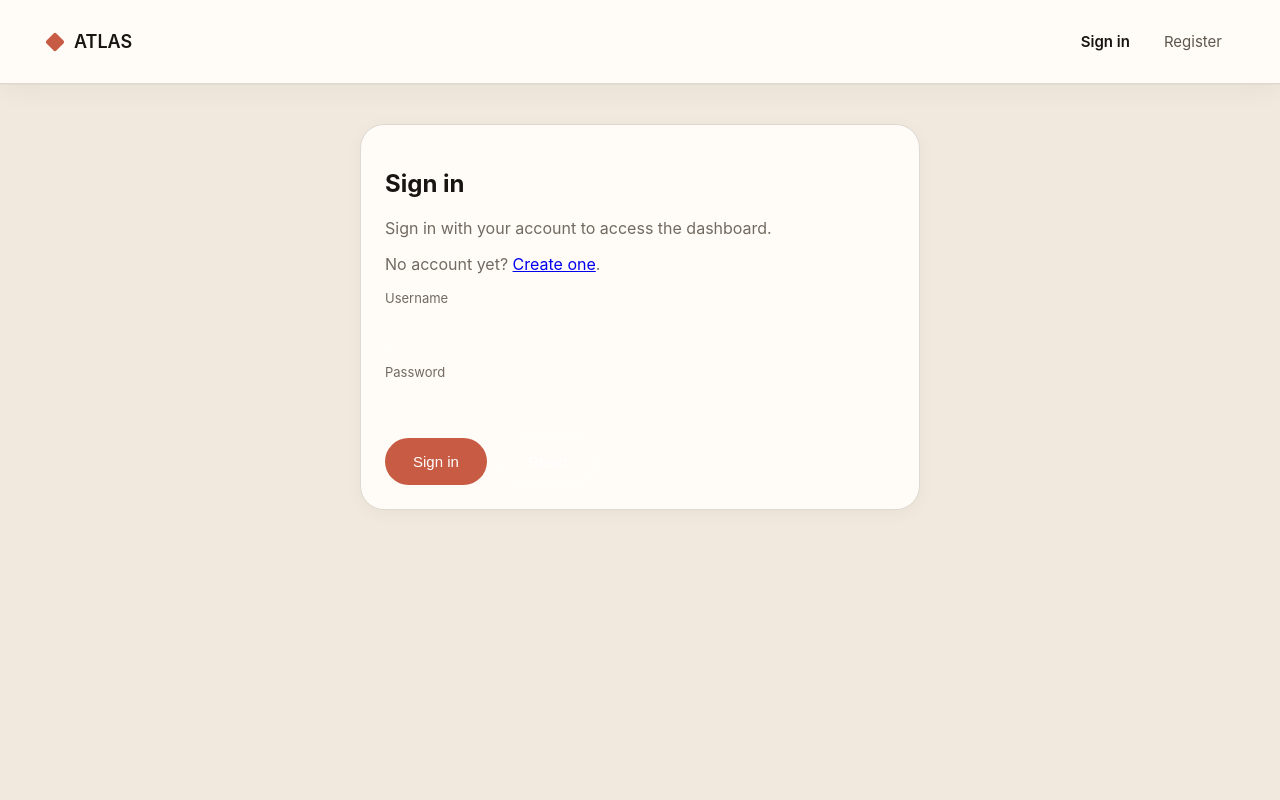
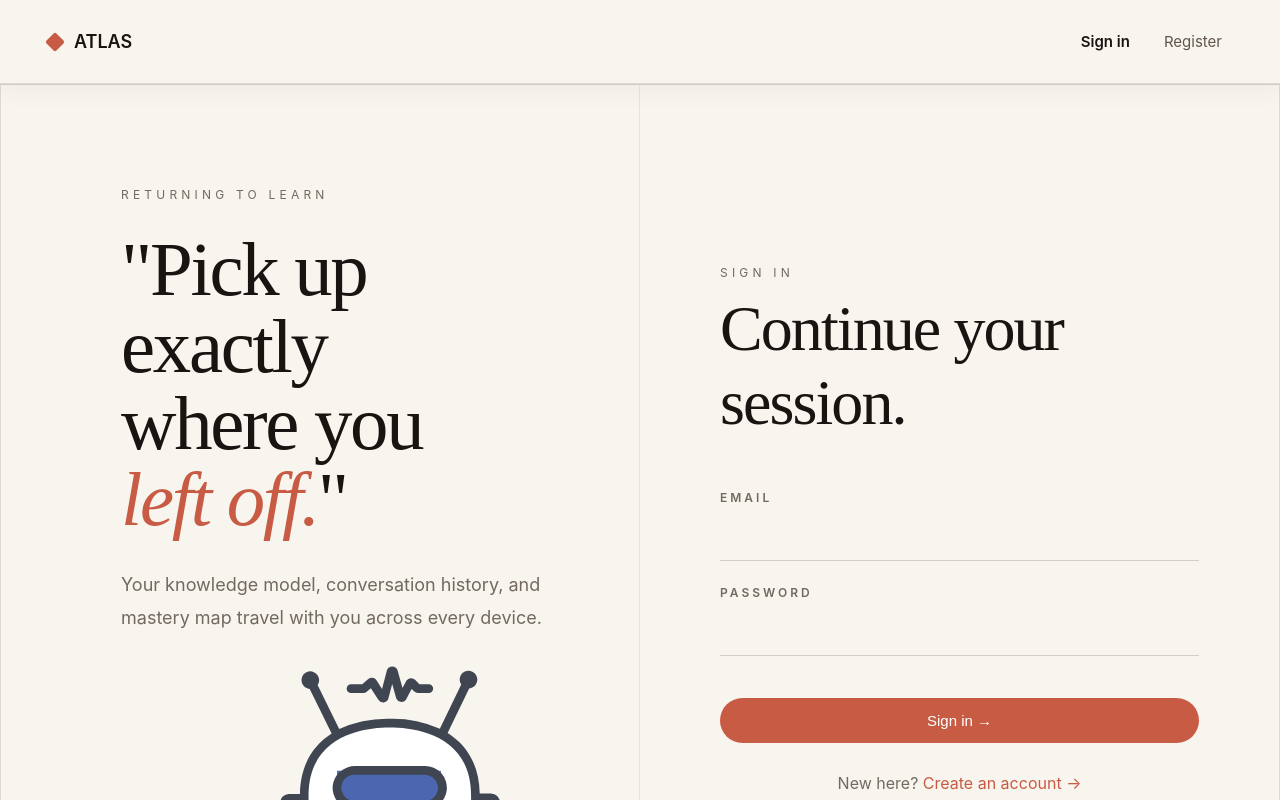
Before and after one commit to SahanMihikalpa/frontend-robot-, a Next.js app: page /login in a window 1280 px wide. Shown: the top 800 px of the page. Built offline with nearby package versions, Linux system fonts and the light colour scheme; no server answers.

Commit message:
Login page redesigned

```diff
--- a/components/Layout.tsx
+++ b/components/Layout.tsx
@@ -45,7 +45,14 @@ const Layout: React.FC<{ children?: React.ReactNode }> = ({ children }) => {
         </div>
       </header>
 
-      <main className="container">{children}</main>
+      <main
+        className={
+          router.pathname === '/login' ||
+          router.pathname === '/register'
+            ? ''
+            : 'container'
+        }
+      >{children}</main>
     </div>
   )
 }
--- a/pages/login.tsx
+++ b/pages/login.tsx
@@ -3,6 +3,7 @@ import Link from 'next/link'
 import { useRouter } from 'next/router'
 import { getCurrentUser, loginUser } from '../lib/api'
 import { getRoleHome, setStoredUser } from '../lib/session'
+import Image from 'next/image'
 
 export default function Login() {
   const [username, setUsername] = useState('')
@@ -28,31 +29,244 @@ export default function Login() {
   }
 
   return (
-    <div style={{ maxWidth: 560, margin: '0 auto' }}>
-      <div className="card">
-        <h2>Sign in</h2>
-        <p className="muted">Sign in with your account to access the dashboard.</p>
-        <p className="muted">No account yet? <Link href="/register">Create one</Link>.</p>
+  <div
+    style={{
+      minHeight: 'calc(100vh - 90px)',
+      display: 'grid',
+      gridTemplateColumns: '1fr 1fr',
+      marginTop: 0,
+      border: '1px solid var(--border)',
+      background: 'var(--surface)',
+      overflow: 'hidden'
+    }}
+  >
+    {/* LEFT PANEL */}
 
-        <form onSubmit={handleSubmit} style={{ marginTop: 16 }}>
+    <div
+      style={{
+        padding: '90px 60px',
+        borderRight: '1px solid rgba(114,106,97,0.12)',
+        display: 'flex',
+        flexDirection: 'column',
+        height: '100%'
+      }}
+    >
+      <div
+        style={{
+          paddingLeft: '60px'
+        }}
+      >
+        <p
+          style={{
+            letterSpacing: '.35em',
+            textTransform: 'uppercase',
+            fontSize: 12,
+            color: '#726A61'
+          }}
+        >
+          Returning To Learn
+        </p>
+
+        <h1
+          className="editorial-title"
+          style={{
+            fontSize: '4.8rem',
+            lineHeight: '1',
+            marginTop: 30,
+            marginBottom: 30,
+            fontWeight: 500
+          }}
+        >
+          "Pick up exactly
+          <br />
+          where you
+          <br />
+          <span
+            style={{
+              color: '#C85B43',
+              fontStyle: 'italic'
+            }}
+          >
+            left off.
+          </span>
+          "
+        </h1>
+
+        <p
+          style={{
+            maxWidth: 500,
+            color: '#726A61',
+            lineHeight: 1.8,
+            fontSize: 18
+          }}
+        >
+          Your knowledge model, conversation history, and mastery map
+          travel with you across every device.
+        </p>
+      </div>
+
+      <div
+        style={{
+          display: 'flex',
+          flexDirection: 'column',
+          alignItems: 'center',
+          gap: 30,
+          marginLeft: '140px'
+        }}
+      >
+      <div
+        style={{
+          position: 'relative',
+          width: 220,
+          height: 220
+        }}
+      >
+        {/* Glow */}
+
+        <div
+          style={{
+            position: 'relative',
+            inset: 0,
+            borderRadius: '50%',
+            background:
+              'radial-gradient(circle, rgba(200,91,67,.12) 0%, rgba(200,91,67,.05) 45%, transparent 75%)',
+            transform: 'scale(1.15)'
+          }}
+        />
+
+        <Image
+          src="/robot.svg"
+          alt="Atlas Robot"
+          width={220}
+          height={220}
+          style={{
+            zIndex: 2
+          }}
+        />
+      </div>
+
+    </div>
+    </div>
+
+    {/* RIGHT PANEL */}
+
+    <div
+      style={{
+        padding: '80px 80px',
+        display: 'flex',
+        alignItems: 'center'
+      }}
+    >
+      <div style={{ width: '100%', maxWidth: '500px', margin: '0 auto' }}>
+        <p
+          style={{
+            letterSpacing: '.35em',
+            textTransform: 'uppercase',
+            fontSize: 12,
+            color: '#726A61'
+          }}
+        >
+          Sign In
+
+        </p>
+
+
+
+        <h2
+          className="editorial-title"
+          style={{
+            fontSize: '4rem',
+            fontWeight: 500,
+            marginTop: 12,
+            marginBottom: 50
+          }}
+        >
+          Continue your session.
+        </h2>
+
+        <form onSubmit={handleSubmit}>
           <div className="form-row">
-            <label>Username</label>
-            <input type="text" value={username} onChange={e => setUsername(e.target.value)} required />
+            <label
+              style={{
+                letterSpacing: '.25em',
+                textTransform: 'uppercase',
+                fontSize: 12,
+                fontWeight: 600
+              }}
+            >
+              Email
+            </label>
+            <input
+              className="editorial-input"
+              type="text"
+              value={username}
+              onChange={e => setUsername(e.target.value)}
+              required
+            />
           </div>
 
-          <div className="form-row">
-            <label>Password</label>
-            <input type="password" value={password} onChange={e => setPassword(e.target.value)} required />
+          <div className="form-row" style={{ marginTop: 24 }}>
+            <label
+              style={{
+                letterSpacing: '.25em',
+                textTransform: 'uppercase',
+                fontSize: 12,
+                fontWeight: 600
+              }}
+            >
+              Password
+            </label>
+            <input
+              className="editorial-input"
+              type="password"
+              value={password}
+              onChange={e => setPassword(e.target.value)}
+              required
+            />
           </div>
 
-          {error && <p style={{ color: '#ff7a7a' }}>{error}</p>}
 
-          <div style={{ display: 'flex', gap: 12, marginTop: 8 }}>
-            <button className="btn" type="submit" disabled={loading}>{loading ? 'Signing in...' : 'Sign in'}</button>
-            <button className="btn secondary" type="button" onClick={() => { setUsername(''); setPassword('') }}>Reset</button>
+          {error && (
+            <p style={{ color: '#C85B43', marginTop: 12 }}>
+              {error}
+            </p>
+          )}
+
+          <button
+            className="btn"
+            type="submit"
+            disabled={loading}
+            style={{
+              width: '100%',
+              marginTop: 30
+            }}
+          >
+            {loading ? 'Signing in...' : 'Sign in →'}
+          </button>
+
+          <div
+            style={{
+              marginTop: 30,
+              textAlign: 'center'
+            }}
+          >
+            <span className="muted">
+              New here?{' '}
+            </span>
+
+            <Link
+              href="/register"
+              style={{
+                color: '#C85B43',
+                textDecoration: 'none'
+              }}
+            >
+              Create an account →
+            </Link>
           </div>
         </form>
       </div>
     </div>
-  )
+  </div>
+)
 }
--- a/styles/globals.css
+++ b/styles/globals.css
@@ -1,6 +1,6 @@
 :root{
-  --bg:#f1e9dd;
-  --surface:#FFFCF8;
+  --bg:#F3EEE7;
+  --surface:#F8F4EE;
   --card:#FFFFFF;
 
   --text:#171411;
@@ -399,3 +399,28 @@ pre{background:rgba(0,0,0,0.15);padding:12px;border-radius:8px;overflow:auto;fon
   .nav-links a{padding:6px 8px;font-size:13px}
   .modal{padding:16px}
 }
+
+/* ===== Editorial Login Inputs ===== */
+
+.editorial-input{
+  width:100% !important;
+  background:transparent !important;
+
+  border:none !important;
+  border-bottom:1px solid #D6CEC5 !important;
+
+  border-radius:0 !important;
+
+  padding:12px 0 14px 0 !important;
+
+  font-size:18px !important;
+
+  color:#171411 !important;
+
+  box-shadow:none !important;
+  outline:none !important;
+}
+
+.editorial-input:focus{
+  border-bottom:1px solid #C85B43 !important;
+}
```
Also changed, not shown: public/robot.svg (added).
